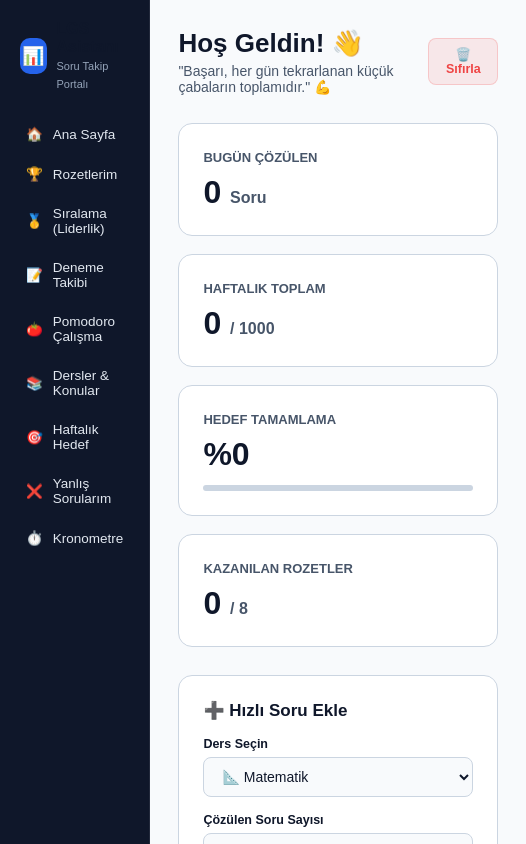
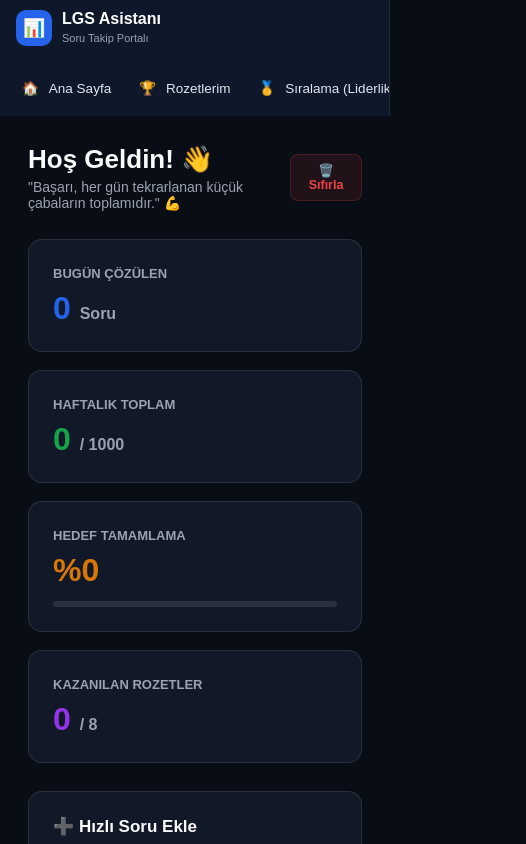
Before and after one commit to ienesbakrac-arch/lgs-soru-takip, a Next.js app: page / in a window 390 px wide. Shown: the top 844 px of the page, 526 px wide, since content can reach past the window. Built offline with nearby package versions, Linux system fonts and the light colour scheme.

Commit message:
Add files via upload

```diff
--- a/src/app/globals.css
+++ b/src/app/globals.css
@@ -1,31 +1,29 @@
-@tailwind base;
-@tailwind components;
-@tailwind utilities;
-
 :root {
-  --bg-primary: #f8fafc;
-  --bg-card: #ffffff;
-  --text-primary: #0f172a;
-  --text-secondary: #475569;
-  --border-color: #cbd5e1;
-  --header-bg: #ffffff;
+  --bg-primary: #090d16;
+  --bg-card: #111827;
+  --text-primary: #f9fafb;
+  --text-secondary: #9ca3af;
+  --border-color: rgba(255, 255, 255, 0.1);
 }
 
-[data-theme='dark'] {
-  --bg-primary: #0b132b;
-  --bg-card: #1c2541;
-  --text-primary: #ffffff;
-  --text-secondary: #cbd5e1;
-  --border-color: #334155;
-  --header-bg: #1c2541;
+/* Telefonlar için duyarlı tasarım (Responsive) */
+@media (max-width: 768px) {
+  .layout-container {
+    flex-direction: column !important;
+  }
+  .sidebar {
+    width: 100% !important;
+    height: auto !important;
+    flex-direction: row !important;
+    overflow-x: auto;
+    padding: 10px !important;
+    gap: 15px;
+  }
+  .sidebar nav {
+    flex-direction: row !important;
+    overflow-x: auto;
+  }
+  .sidebar-footer {
+    display: none !important; /* Telefonda yer kaplamaması için alt kart gizlenir */
+  }
 }
-
-body {
-  background-color: var(--bg-primary);
-  color: var(--text-primary);
-  transition: background-color 0.2s ease, color 0.2s ease;
-}
-
-h1, h2, h3, h4, h5, h6, label {
-  color: var(--text-primary) !important;
-}
--- a/src/app/layout.tsx
+++ b/src/app/layout.tsx
@@ -16,15 +16,17 @@ export default function RootLayout({
     gap: "10px",
     fontSize: "13.5px",
     fontWeight: 500,
+    whiteSpace: "nowrap",
   };
 
   return (
     <html lang="tr">
       <body style={{ margin: 0, padding: 0, fontFamily: "sans-serif", backgroundColor: "var(--bg-primary)" }}>
-        <div style={{ display: "flex", minHeight: "100vh" }}>
+        <div className="layout-container" style={{ display: "flex", minHeight: "100vh" }}>
 
           {/* SOL PANEL (SIDEBAR) */}
           <aside
+            className="sidebar"
             style={{
               width: "250px",
               backgroundColor: "#0f172a",
@@ -64,14 +66,14 @@ export default function RootLayout({
             </div>
 
             {/* LGS GERİ SAYIM KARTI */}
-            <div style={{ backgroundColor: "rgba(37, 99, 235, 0.15)", border: "1px solid rgba(37, 99, 235, 0.3)", padding: "12px", borderRadius: "10px", textAlign: "center" }}>
+            <div className="sidebar-footer" style={{ backgroundColor: "rgba(37, 99, 235, 0.15)", border: "1px solid rgba(37, 99, 235, 0.3)", padding: "12px", borderRadius: "10px", textAlign: "center" }}>
               <span style={{ fontSize: "11px", color: "#93c5fd", fontWeight: 700, display: "block", marginBottom: "4px" }}>🎯 LGS SINAVI</span>
               <span style={{ fontSize: "13px", fontWeight: "bold", color: "#ffffff" }}>Hedefe Odaklan! 💪</span>
             </div>
           </aside>
 
           {/* SAĞ İÇERİK ALANI */}
-          <main style={{ flex: 1, padding: "28px", boxSizing: "border-box" }}>
+          <main style={{ flex: 1, padding: "28px", boxSizing: "border-box", width: "100%", overflowX: "hidden" }}>
             {children}
           </main>
 
```
